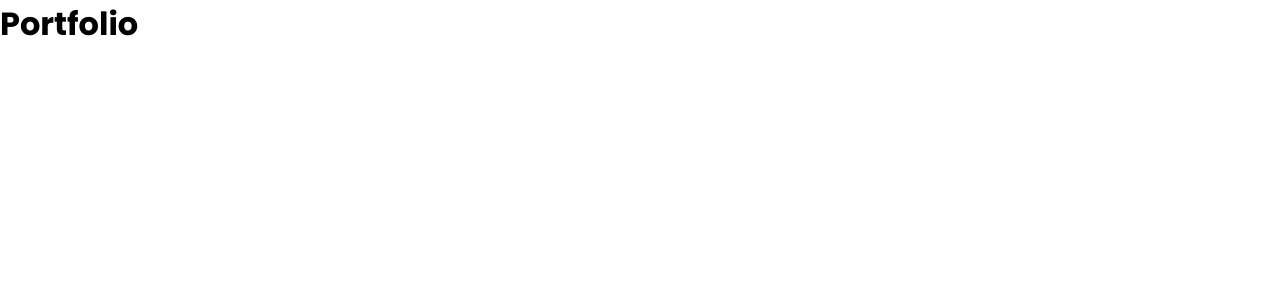
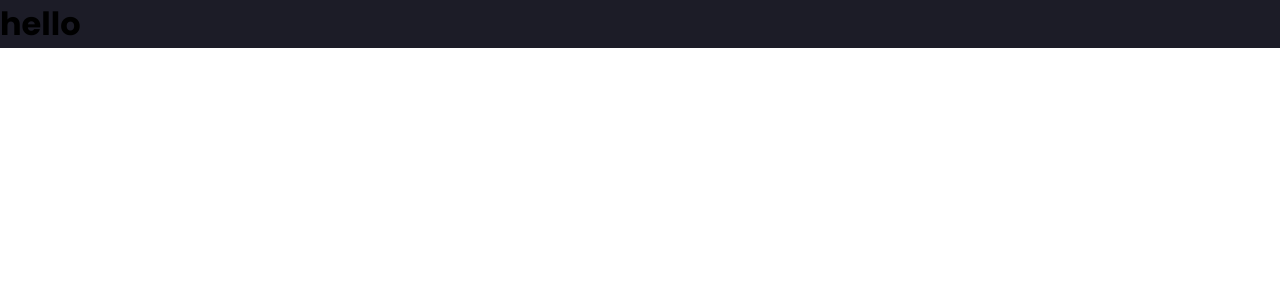
Before and after one commit to shashank-mishra14/my_portfolio, a React (Create React App) app: page / in a window 1280 px wide. Shown: the top 300 px of the page. Built offline with nearby package versions, Linux system fonts and the light colour scheme.

Commit message:
making components

```diff
--- a/src/App.js
+++ b/src/App.js
@@ -1,11 +1,20 @@
-
-import './App.css';
+import "./App.css";
+import styled, { ThemeProvider } from "styled-components";
+import { darkTheme } from "./utils/Themes";
+const Body = styled.div`
+  background-color: ${({theme}) => theme.bg};
+  width: 100%;
+  height: 100%;
+  overflow-x: hidden;
+`;
 
 function App() {
   return (
-    <div className="App">
-      <h1>Portfolio</h1>
-    </div>
+    <ThemeProvider theme={darkTheme}>
+      <Body>
+        <h1>hello</h1>
+      </Body>
+    </ThemeProvider>
   );
 }
 
```
Also changed, not shown: src/components/HeroSection/index.js (added, +12 -0 lines), src/components/Navbar/index.js (added, +9 -0 lines), src/components/Skills/index.js (added, +12 -0 lines).
